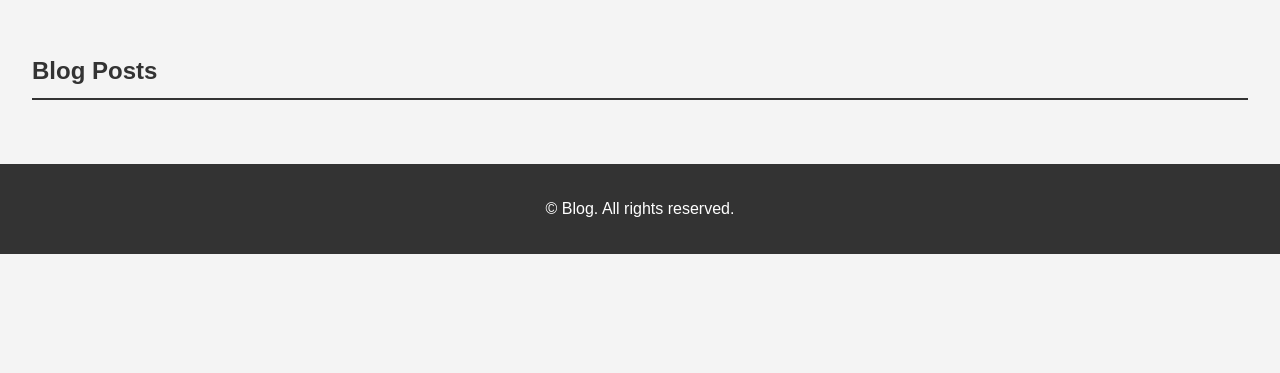
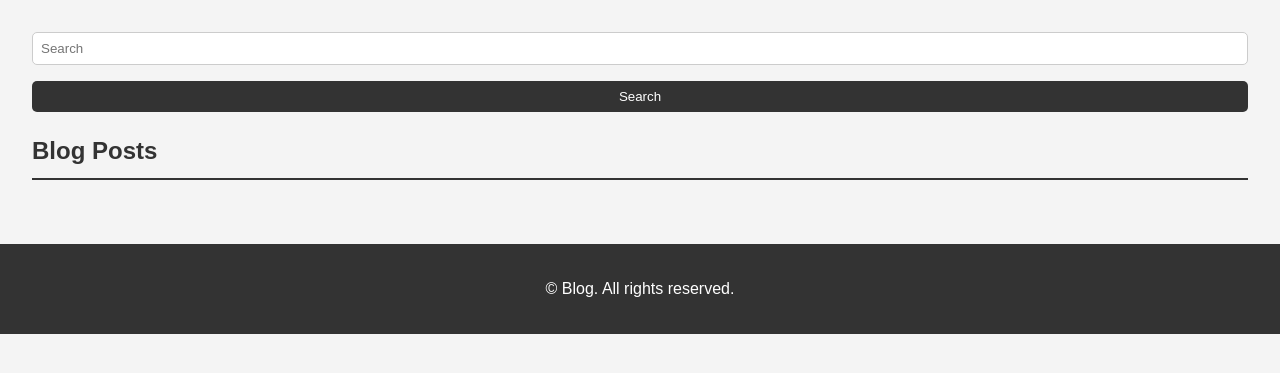
Before and after one commit to Anguilla-anguilla/personal_blog_web, a Django app: page / in a window 1280 px wide. Shown: the part 141-514 px from the top of the page. Run offline with Django 4.2, Linux system fonts and the light colour scheme; data that the repository does not hold is empty.

Commit message:
Add search function

```diff
--- a/blog/catalog/urls.py
+++ b/blog/catalog/urls.py
@@ -5,6 +5,7 @@ app_name = 'catalog'
 
 urlpatterns = [
     path('', views.catalog, name='catalog'),
+    path('search/', views.catalog, name='search'),
     path('<int:pk>/', views.catalog, name='catalog_filtered'),
-    path('article/<int:pk>/', views.article, name='article')
+    path('article/<int:pk>/', views.article, name='article'),
 ]
--- a/blog/catalog/views.py
+++ b/blog/catalog/views.py
@@ -1,15 +1,21 @@
 from django.shortcuts import render, get_object_or_404, redirect
 from .models import Article, Comments
 from .forms import CommentForm
+from .utils import search_query
 
 
 def catalog(request, pk=None):
     template = 'catalog/catalog.html'
 
+    query = request.GET.get('query', None)
+
     if pk is None:
         catalog = Article.objects.all().order_by('date')
     else:
         catalog = Article.objects.filter(category_id__id=pk).order_by('date')
+
+    if query:
+        catalog = search_query(query)
 
     context = {'catalog': catalog}
     return render(request, template, context)
--- a/blog/templates/catalog/catalog.html
+++ b/blog/templates/catalog/catalog.html
@@ -4,6 +4,10 @@
 {% block content %}
 
   <section id="blog">
+    <form class="d-flex" action="{% url 'catalog:search' %}" method="get">
+      <input name="query" class="form-control me-2" type="search" placeholder="Search" aria-label="Search">
+      <button class="btn btn-outline-success" type="submit">Search</button>
+    </form>
     <h2>Blog Posts</h2>
     {% for item in catalog %}
       <article>
```
Also changed, not shown: blog/catalog/utils.py (added, +10 -0 lines).
